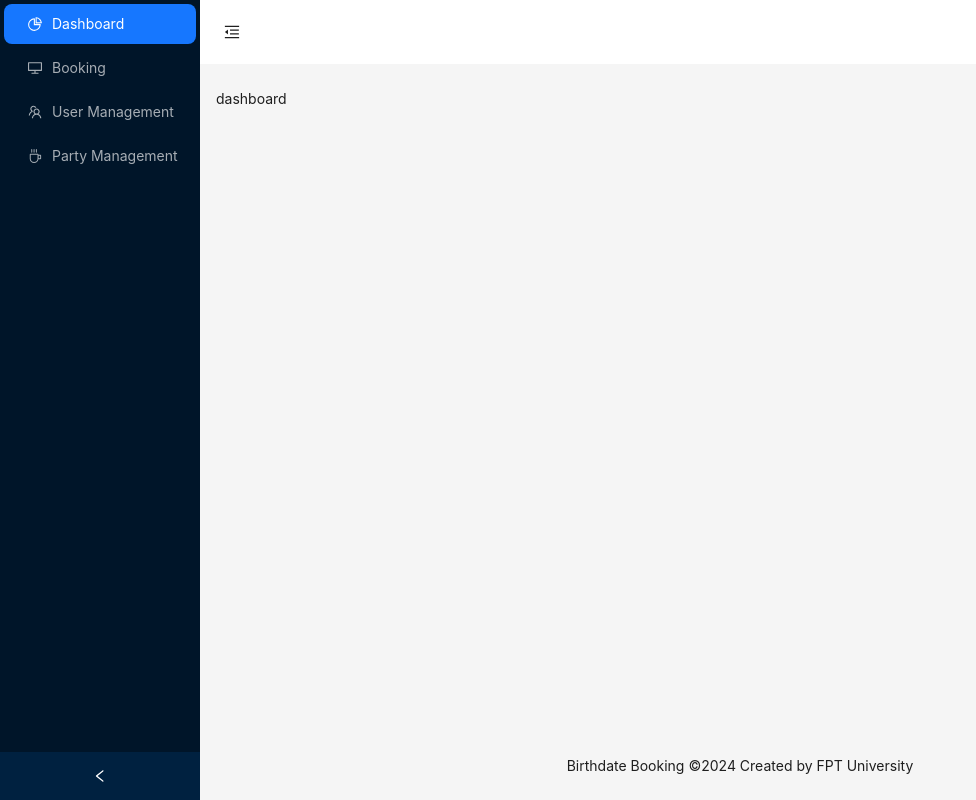
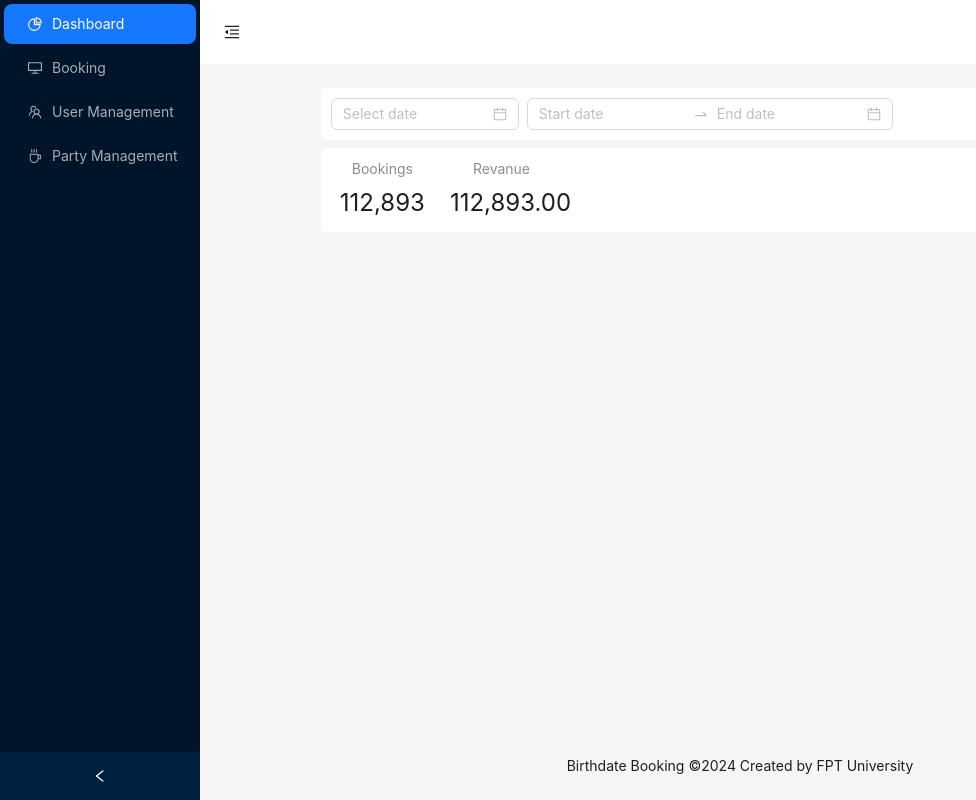
Before and after one commit to birthdayBooking/dashboard, a React (Vite) app: page /dashboard in a window 1280 px wide. Shown: the whole page, without its empty margins (0-976 px from the left). Built offline with nearby package versions, Linux system fonts and the light colour scheme; no server answers; the HTML template or start-up script is replaced by a standard one.

Commit message:
create Dashboard context

```diff
--- a/package.json
+++ b/package.json
@@ -13,7 +13,9 @@
     "@ant-design/icons": "^5.3.1",
     "antd": "^5.14.2",
     "axios": "^1.6.7",
+    "moment": "^2.30.1",
     "react": "^18.2.0",
+    "react-countup": "^6.5.0",
     "react-dom": "^18.2.0",
     "react-router-dom": "^6.22.1",
     "styled-components": "^6.1.8"
--- a/src/App.tsx
+++ b/src/App.tsx
@@ -1,5 +1,4 @@
 import { RouterProvider, createBrowserRouter } from "react-router-dom";
-import Dashboard from "./page/dashboard/Dashboard";
 import GlobalStyles from "./utils/GlobalStyle";
 import LayoutAdmin from "./layout/LayoutAdmin";
 import { NotFoundPage } from "./page/NotFoundPage";
@@ -7,6 +6,7 @@ import { Login } from "./page/Login/Login";
 import { Bookings } from "./page/bookings";
 import { Account } from "./page/Account/Account";
 import { LayoutParty } from "./page/Party/LayoutParty";
+import { DashBoard } from "./page/dashboard";
 
 function App() {
   const router = createBrowserRouter([
@@ -18,7 +18,7 @@ function App() {
         {
           index: true,
           path: "dashboard",
-          element: <Dashboard />,
+          element: <DashBoard />,
         },
         {
           path: "booking",
--- /dev/null
+++ b/src/context/dashboardContext.tsx
@@ -0,0 +1,58 @@
+import { createContext, useContext, useState } from "react";
+import moment from "moment";
+
+type DateChangeHandler = (date: moment.Moment | null, dateString: string) => void;
+type DateRangeChangeHandler = ( dates: [moment.Moment | null, moment.Moment | null], dateStrings: [string, string] ) => void;
+
+type DashboardContextType = {
+  getDate: DateChangeHandler;
+  getDateRange: DateRangeChangeHandler;
+  date: string;
+  dateRange: [string, string]
+};
+
+const DashboardContext = createContext<DashboardContextType | undefined>(
+  undefined
+);
+
+export const DashboardProvider = ({
+  children,
+}: {
+  children: React.ReactNode;
+}) => {
+
+  const [date, setDate] = useState<string>();
+  const [dateRange, setDateRange] = useState<[string, string]>()
+
+  const handleDateChange: DateChangeHandler = (date, dateString) => {
+    setDate(dateString)
+  };
+
+  const handleRangeChange: DateRangeChangeHandler = (dates, dateStrings) => {
+    setDateRange(dateStrings)
+  };
+
+  const value = {
+    getDate: handleDateChange,
+    getDateRange: handleRangeChange,
+    date,
+    dateRange
+  };
+
+  return (
+    <DashboardContext.Provider value={value}>
+      {children}
+    </DashboardContext.Provider>
+  );
+};
+
+// eslint-disable-next-line react-refresh/only-export-components
+export function useDashBoard(): DashboardContextType {
+  const result = useContext(DashboardContext);
+  if (result === undefined) {
+    throw new Error(
+      "Dashboard Context was used outside of the Dashboard Provider"
+    );
+  }
+  return result;
+}
--- a/src/models/Party/Party.ts
+++ b/src/models/Party/Party.ts
@@ -1,4 +1,6 @@
 export interface Party {
+  map: any;
+  length: any;
   id: number;
   perks: string[];
   images: Image;
--- a/src/page/Party/PartyForm.tsx
+++ b/src/page/Party/PartyForm.tsx
@@ -18,7 +18,8 @@ const PartyForm = ({ categoryParty }: categoryProps) => {
   const [imagesUrl, setImagesUrl] = useState<imageList[]>([]);
 
   const onFinish = (values: Party) => {
-    console.log("Success:", { ...values, images: imagesUrl });
+    const imagesList = imagesUrl.map(item => item.url)
+    console.log("Success:", { ...values, images: imagesList });
   };
 
   console.log(imagesUrl)
--- /dev/null
+++ b/src/page/bookings/index.tsx
@@ -0,0 +1,26 @@
+import { Button, Space } from 'antd'
+import React from 'react'
+import BookingTable from './BookingTable'
+
+export const Bookings: React.FC = () => {
+  return (
+    <div style={{ height: "10px" }}>
+      <Space
+        style={{
+          background: "#ffff",
+          padding: 10,
+          borderRadius: 5,
+          width: "100%",
+        }}
+      >
+        <Button type="primary" onClick={() => setOpen(!open)}>
+          Add New Party
+        </Button>
+      </Space>
+      <div style={{ marginTop: 10 }}>
+        <BookingTable/>
+      </div>
+      {/* <ModalAdd open={open} setOpen={setOpen} /> */}
+    </div>
+  )
+}
--- a/src/page/dashboard/Dashboard.tsx
+++ /dev/null
@@ -1,7 +0,0 @@
-import React from "react";
-
-const Dashboard: React.FC = () => {
-  return <div>dashboard</div>;
-};
-
-export default Dashboard;
--- /dev/null
+++ b/src/page/dashboard/DateSelection.tsx
@@ -0,0 +1,33 @@
+import { Space } from "antd";
+import React, { useState } from "react";
+import { DatePicker } from "antd";
+import { useDashBoard } from "../../context/dashboardContext";
+
+const { RangePicker } = DatePicker;
+
+const DateSelection: React.FC = () => {
+  const { getDate, getDateRange } = useDashBoard();
+
+  return (
+    <div style={{ height: "10px", textAlign: "center" }}>
+      <Space
+        style={{
+          background: "#ffff",
+          padding: 10,
+          borderRadius: 5,
+          width: "80%",
+        }}
+      >
+        <DatePicker onChange={getDate} />
+        <RangePicker
+          placeholder={["Start date", "End date"]}
+          onChange={getDateRange}
+        />
+      </Space>
+      <div style={{ marginTop: 10 }}>{/* <PartyUI /> */}</div>
+      {/* <ModalAdd open={open} setOpen={setOpen} /> */}
+    </div>
+  );
+};
+
+export default DateSelection;
--- /dev/null
+++ b/src/page/dashboard/Statistic.tsx
@@ -0,0 +1,58 @@
+import { Col, Row, Statistic, Space } from "antd";
+import { useEffect, useState } from "react";
+import CountUp from "react-countup";
+import { getAllRevanue } from "../../services/apiStatistics";
+import { useDashBoard } from "../../context/dashboardContext";
+
+export const Stats = () => {
+  const formatter = (value: number) => <CountUp end={value} separator="," />;
+  const [loading, setIsloading] = useState<boolean>(false);
+  const [totalRevalue, SetTotalRevaue] = useState<number>(0);
+  const { date } = useDashBoard();
+
+  useEffect(() => {
+    async function getAll() {
+      try {
+        setIsloading(true);
+        const result = await getAllRevanue(date);
+        if (result?.length) {
+            console.log(result)
+        }
+      } catch (error) {
+        console.log(error);
+      } finally {
+        setIsloading(false);
+      }
+    }
+    getAll();
+  }, [date]);
+
+  console.log('re-render', typeof date)
+  return (
+    <div style={{ height: "10px", textAlign: "center" }}>
+      <Space
+        style={{
+          background: "#ffff",
+          padding: 10,
+          borderRadius: 5,
+          width: "80%",
+        }}
+      >
+        <Row gutter={16}>
+          <Col span={12}>
+            <Statistic title="Bookings" value={112893} formatter={formatter} />
+          </Col>
+          <Col span={12}>
+            <Statistic
+              title="Revanue"
+              value={112893}
+              precision={2}
+              //   formatter={formatter}
+            />
+          </Col>
+        </Row>
+      </Space>
+      <div style={{ marginTop: 10 }}></div>
+    </div>
+  );
+};
--- /dev/null
+++ b/src/page/dashboard/index.tsx
@@ -0,0 +1,14 @@
+import { DashboardProvider } from "../../context/dashboardContext";
+import DateSelection from "./DateSelection";
+import { Stats } from "./Statistic";
+
+export const DashBoard = () => {
+  return (
+    <DashboardProvider>
+      <DateSelection />
+      <div style={{ marginTop: 50 }}>
+        <Stats />
+      </div>
+    </DashboardProvider>
+  );
+};
--- /dev/null
+++ b/src/services/apiStatistics.ts
@@ -0,0 +1,5 @@
+import axios from "../utils/axios-customize";
+
+export const getAllRevanue = async (date: string): Promise<any> => {
+    return await axios.get(`/api/v1/stats/total-revanue?date=${date}`);
+};
```
Also changed, not shown: 1 other file (tests, documents, lock files or other folders).
